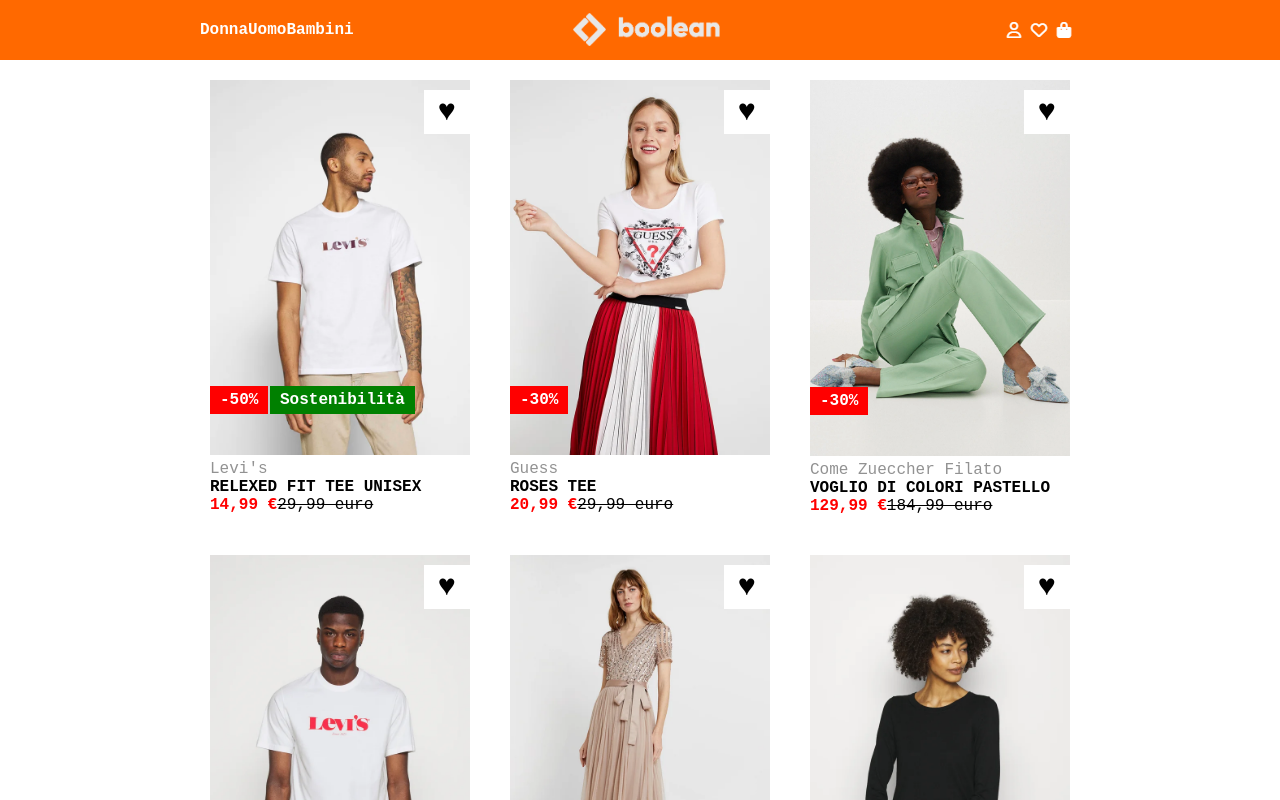
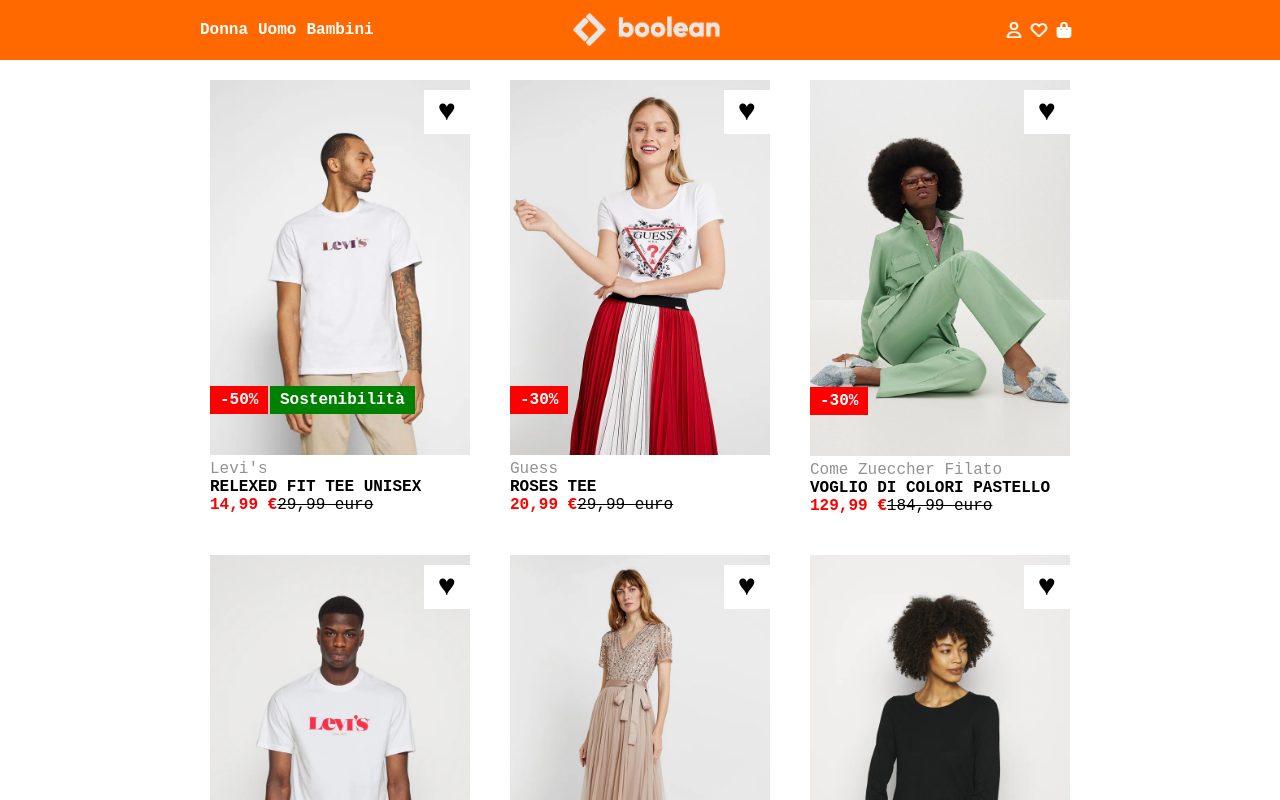
Before and after one commit to S1nghAmandeep/vite-boolando, a Vue app: page / in a window 1280 px wide. Shown: the top 800 px of the page. Built offline with nearby package versions, Linux system fonts and the light colour scheme.

Commit message:
done-bonus

```diff
--- a/src/components/PageHeader.vue
+++ b/src/components/PageHeader.vue
@@ -3,7 +3,7 @@
 export default {
   data() {
     return {
-
+      category: ['Donna', 'Uomo', 'Bambini']
     }
   }
 
@@ -17,10 +17,8 @@
     <nav class="container">
       <div class="row nav-row">
         <div class="col-4">
-          <ul>
-            <li><a href="#">Donna</a></li>
-            <li><a href="#">Uomo</a></li>
-            <li><a href="#">Bambini</a></li>
+          <ul class="category">
+            <li v-for="(item, i9) in category"><a href="#">{{ item }}</a></li>
           </ul>
         </div>
         <div class="col-4"><img class="boolean-logo" src="../assets/boolean-logo.png" alt=""></div>
@@ -54,13 +52,14 @@
 }
 
 ul li {
-  list-style: none;
-  display: inline;
   color: $white-colour;
   font-weight: bold;
-  padding-bottom: 10px;
 }
 
+.category {
+  display: flex;
+  gap: 10px;
+}
 
 .boolean-logo {
   max-width: 50%;
```
